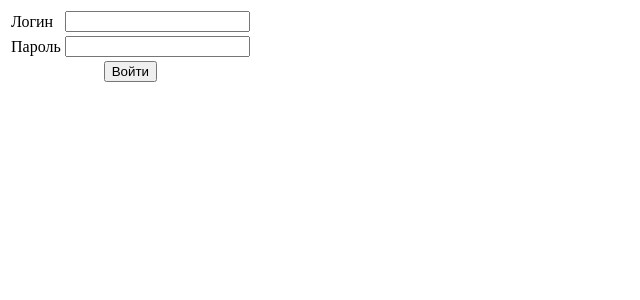
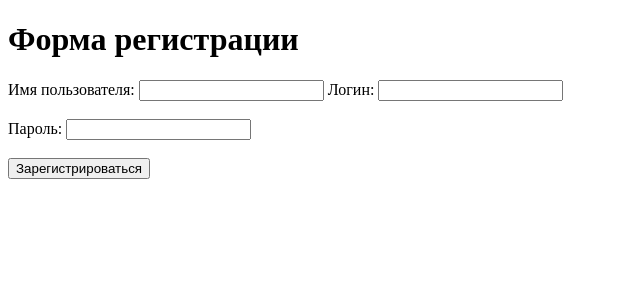
Before and after one commit to Vernka/project_udarnik, a Flask app: page /reg in a window 1280 px wide. Shown: the top 300 px of the page, without its empty margins (0-640 px from the left). Run offline with Flask 3, Linux system fonts and the light colour scheme.

Commit message:
Update reg.html

```diff
--- a/templates/reg.html
+++ b/templates/reg.html
@@ -5,20 +5,16 @@
     <title>Регистрация</title>
 </head>
 <body>
-<form method="post" action="/login/">
-<table>
-<tr>
-<td><label for="loginField">Логин</label></td>
-<td><input id="loginField" type="text" name="login"></td>
-</tr>
-<tr>
-<td><label for="passwordField">Пароль</label></td>
-<td><input id="passwordField" type="password" name="password"></td>
-</tr>
-<tr>
-<td colspan="2" style="text-align: center"><input type="submit" value="Войти"></td>
-</tr>
-</table>
-</form>
+<h1>Форма регистрации</h1>
+<form action="/register_users" method="POST">
+    <label for="username">Имя пользователя:</label>
+    <input type="text" id="username" name="username" required>
+    <label for="login">Логин:</label>
+        <input type="text" id="login" name="login"><br><br>
+        <label for="password">Пароль:</label>
+        <input type="password" id="password" name="password"><br><br>
+        <button type="submit">Зарегистрироваться</button>
+    </form>
+
 </body>
 </html>
```
